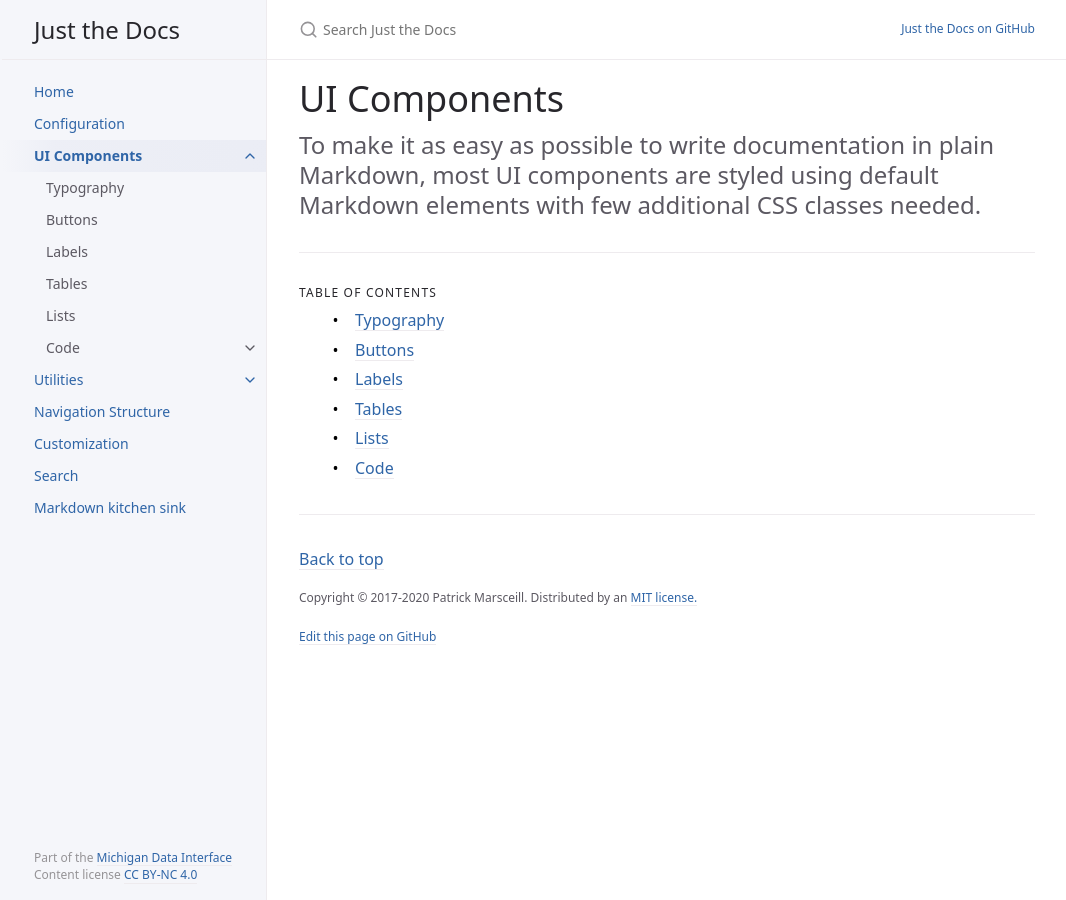
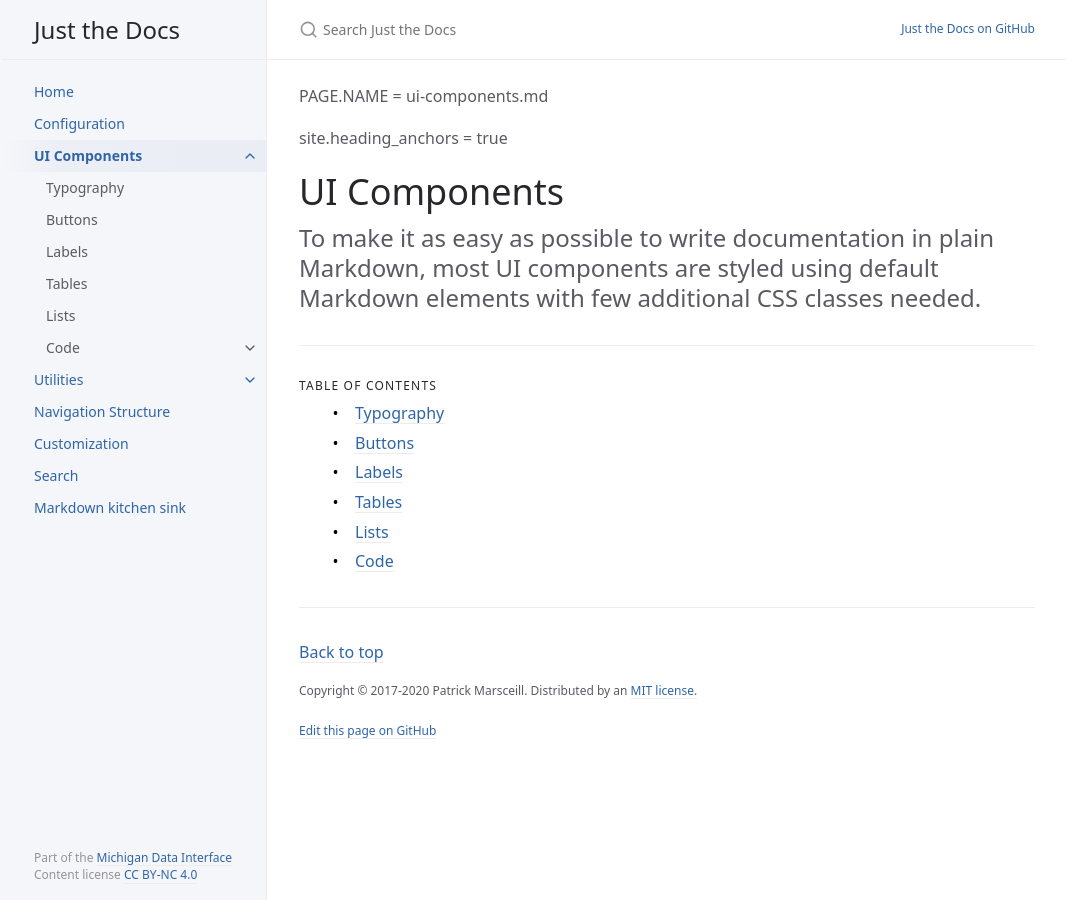
Before and after one commit to MiDataInt/just-the-docs-mdi, a Jekyll site: the page built from docs/ui-components/ui-components.md, in a window 1280 px wide. Shown: the whole page, without its empty margins (105-1171 px from the left). Built offline with Jekyll 4.4.1, drawn with Linux system fonts in a browser that asks for light colours.

Commit message:
tweak layouts

```diff
--- a/_layouts/default.html
+++ b/_layouts/default.html
@@ -135,13 +135,16 @@ layout: table_wrappers
         {% endif %}
       {% endunless %}
       <div id="main-content" class="main-content" role="main">
+
+        <p>PAGE.NAME = {{ page.name }}</p>
+        <p>site.heading_anchors = {{ site.heading_anchors }}</p>
+
         {% if site.heading_anchors != false %}
           {% include vendor/anchor_headings.html html=content beforeHeading="true" anchorBody="<svg viewBox=\"0 0 16 16\" aria-hidden=\"true\"><use xlink:href=\"#svg-link\"></use></svg>" anchorClass="anchor-heading" anchorAttrs="aria-labelledby=\"%html_id%\"" %}
         {% elsif page.name == "README.md" %}
           ## {{ site.title }}
           {% include merged-overview.md %}
         {% else %}
-          <p>PAGE.NAME = page.name</p>
           {{ content }}
         {% endif %}
 
```
